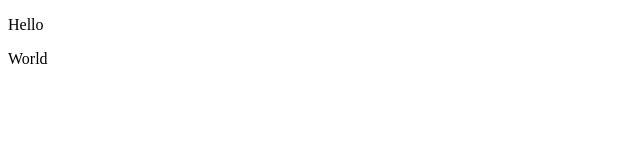
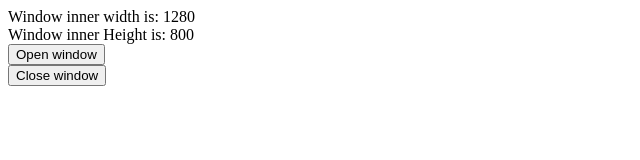
Before and after one commit to mdasif8393/lws-javascript, a plain HTML site: page index.html in a window 1280 px wide. Shown: the whole page, without its empty margins (0-640 px from the left). Drawn offline with Linux system fonts and the light colour scheme.

Commit message:
[Done --> Bom Window]

```diff
--- /dev/null
+++ b/bom-window.js
@@ -0,0 +1,20 @@
+// select dom element
+
+const width = document.getElementById('width');
+const height = document.getElementById('height');
+
+
+
+// show window object properties
+width.innerHTML = "Window inner width is: " + window.innerWidth;
+height.innerHTML = "Window inner Height is: " + window.innerHeight;
+
+let myWindow;
+
+function openWindow() {
+    myWindow = window.open("https://www.google.com/")
+}
+
+function closeWindow() {
+    myWindow.close();
+}
--- a/index.html
+++ b/index.html
@@ -6,9 +6,20 @@
     <title>Document</title>
 </head>
 <body>
-    <p class="hello" id="one">Hello</p>
-    <p class="hello" id="two">World</p>
+    <div id="width">
 
-    <script src="dom-node-list.js"></script>
+    </div>
+    <div id="height">
+
+    </div>
+    <div>
+        <input type="button" value="Open window" onclick="openWindow()">
+    </div>
+
+    <div>
+        <input type="button" value="Close window" onclick="closeWindow()">
+    </div>
+
+    <script src="bom-window.js"></script>
 </body>
 </html>
```
